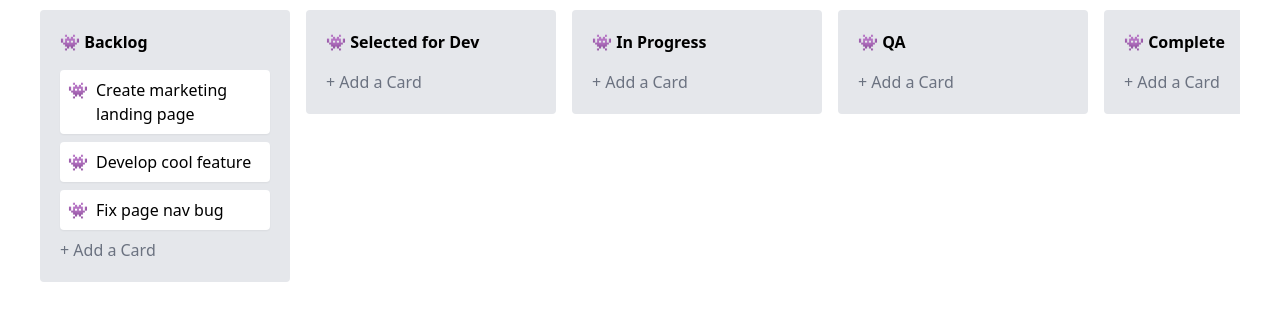
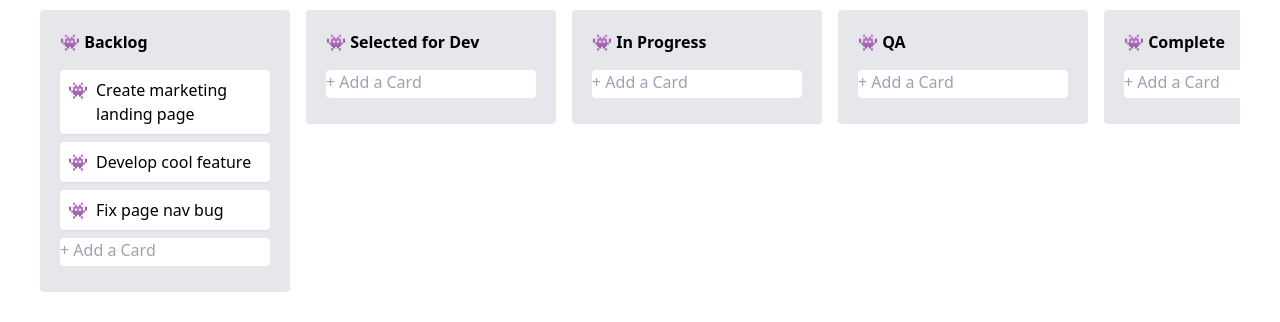
Before and after one commit to joelbrs/trello-board-vue3, a Nuxt app: page / in a window 1280 px wide. Shown: the part 220-542 px from the top of the page. Built offline with nearby package versions, Linux system fonts and the light colour scheme.

Commit message:
feat: add new card

```diff
--- /dev/null
+++ b/components/NewTask.vue
@@ -0,0 +1,43 @@
+<script setup lang="ts">
+import { nanoid } from "nanoid";
+import type { Task } from "~/types";
+
+const emit = defineEmits<{
+  (e: "add", payload: Task): void;
+}>();
+
+const focused = ref(false);
+const title = ref("");
+
+const createTask = (e: Event) => {
+  if (title.value.trim()) {
+    e.preventDefault();
+    emit("add", {
+      id: nanoid(),
+      title: title.value.trim(),
+      createdAt: new Date(),
+    } as Task);
+  }
+
+  title.value = "";
+};
+</script>
+
+<template>
+  <div>
+    <textarea
+      v-model="title"
+      @keydown.tab="createTask"
+      @keyup.enter="createTask"
+      class="focus:bg-white focus:shadow resize-none rounded w-full border-none"
+      :class="{
+        'h-7': !focused,
+        'h-20': focused,
+      }"
+      style="outline: none !important"
+      @focus="focused = true"
+      @blur="focused = false"
+      :placeholder="!focused ? '+ Add a Card' : 'Enter a title for this card'"
+    />
+  </div>
+</template>
--- a/components/TrelloBoard.vue
+++ b/components/TrelloBoard.vue
@@ -82,7 +82,7 @@
           </draggable>
 
           <footer>
-            <button class="text-gray-500">+ Add a Card</button>
+            <NewTask @add="column.tasks.push($event)" />
           </footer>
         </div>
       </template>
```
